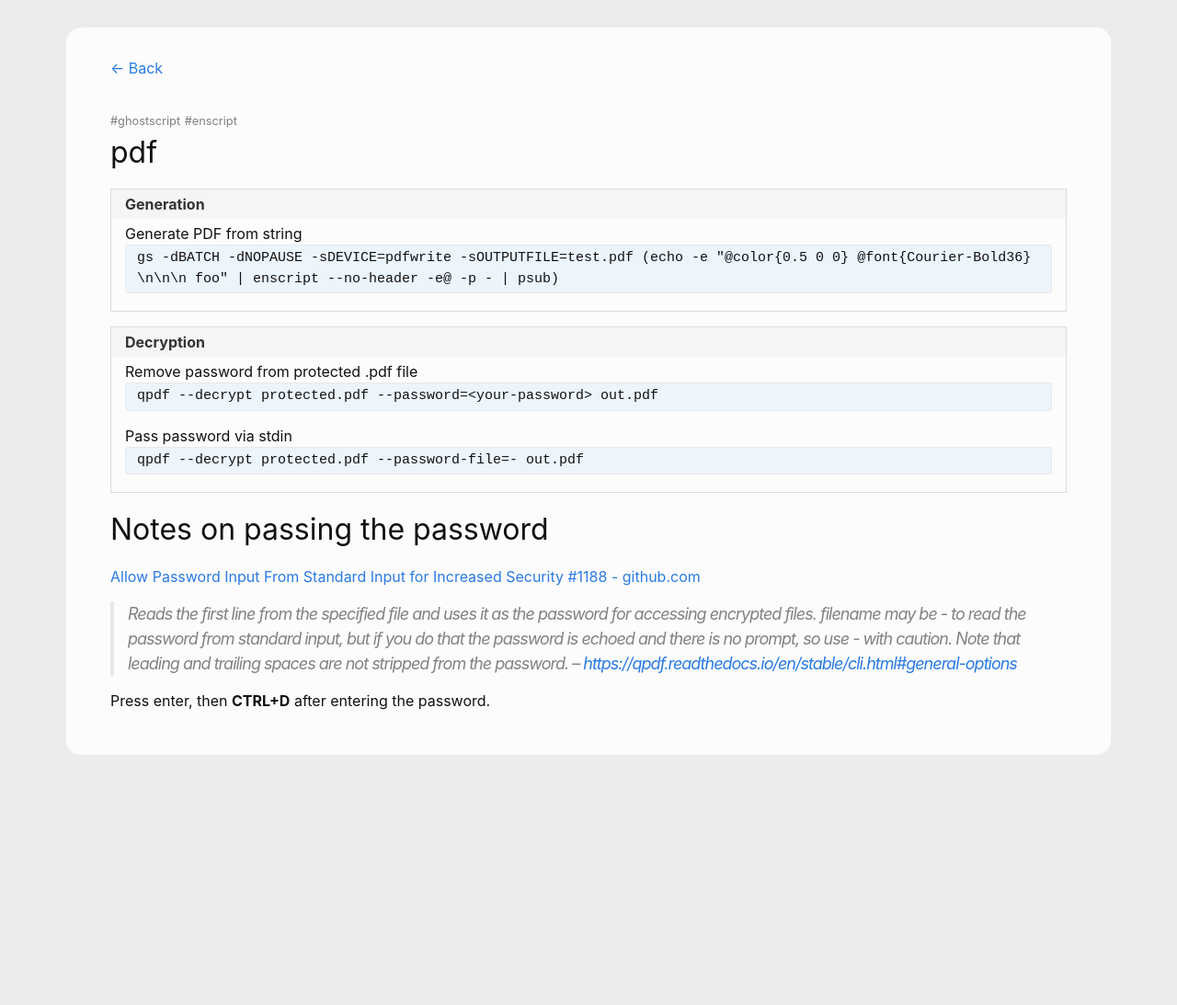
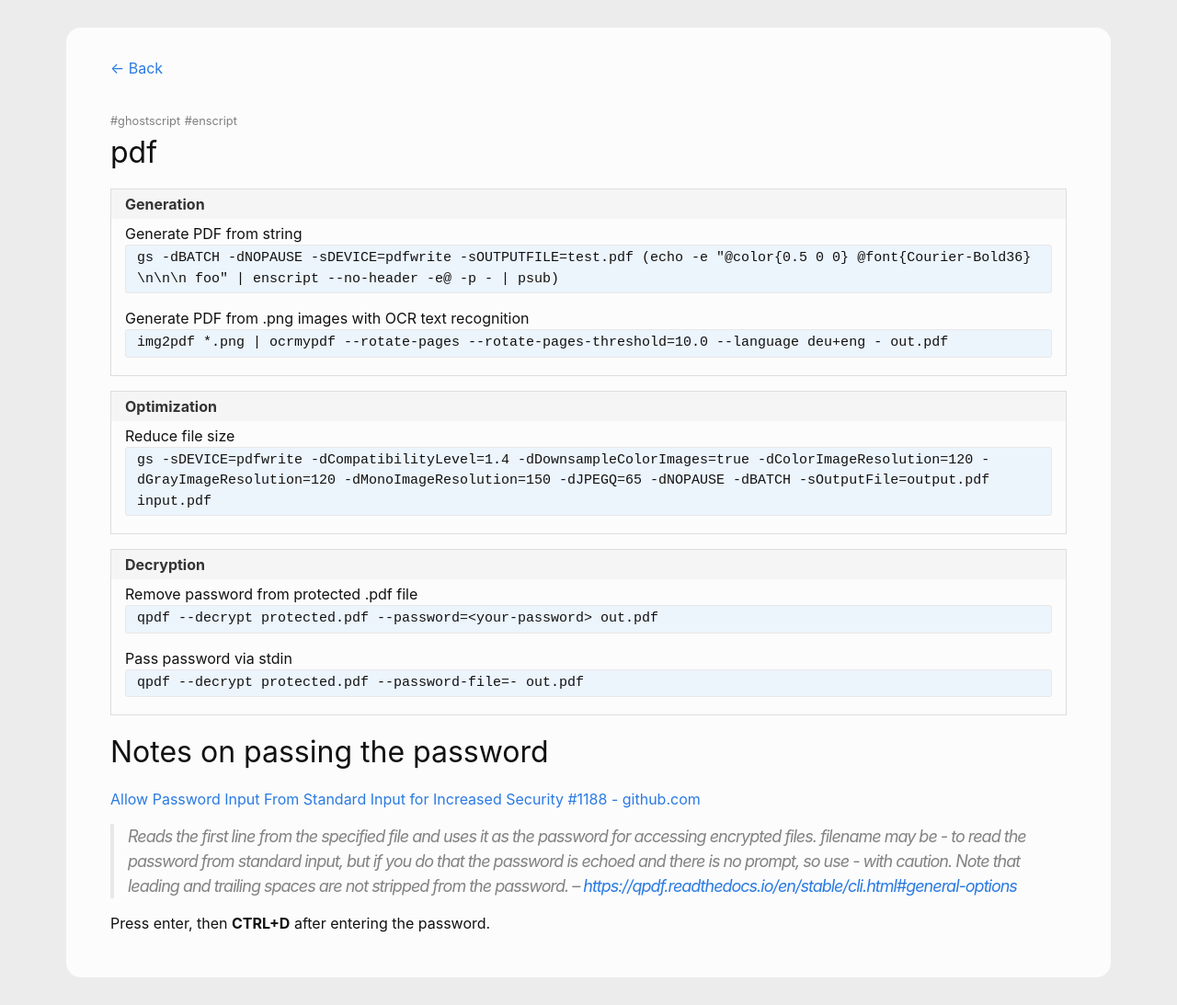
Before and after one commit to andreas-mausch/cheatsheets, a Jekyll site: the page built from _cheatsheets/pdf.md, in a window 1280 px wide. Shown: the whole page at 92% size. Built offline with Jekyll 4.4.1, drawn with Linux system fonts in a browser that asks for light colours; before the commit the page ends 900 px from its top, so only the background shows below that.

Commit message:
PDF: Generate from .png and optimize for file size

```diff
--- a/_cheatsheets/pdf.md
+++ b/_cheatsheets/pdf.md
@@ -5,6 +5,10 @@ section:
   - name: Generation
     commands:
       Generate PDF from string: gs -dBATCH -dNOPAUSE -sDEVICE=pdfwrite -sOUTPUTFILE=test.pdf (echo -e "@color{0.5 0 0} @font{Courier-Bold36} \n\n\n foo" | enscript --no-header -e@ -p - | psub)
+      Generate PDF from .png images with OCR text recognition: img2pdf *.png | ocrmypdf --rotate-pages --rotate-pages-threshold=10.0 --language deu+eng - out.pdf
+  - name: Optimization
+    commands:
+      Reduce file size: gs -sDEVICE=pdfwrite -dCompatibilityLevel=1.4 -dDownsampleColorImages=true -dColorImageResolution=120 -dGrayImageResolution=120 -dMonoImageResolution=150 -dJPEGQ=65 -dNOPAUSE -dBATCH -sOutputFile=output.pdf input.pdf
   - name: Decryption
     commands:
       Remove password from protected .pdf file: qpdf --decrypt protected.pdf --password=<your-password> out.pdf
```
